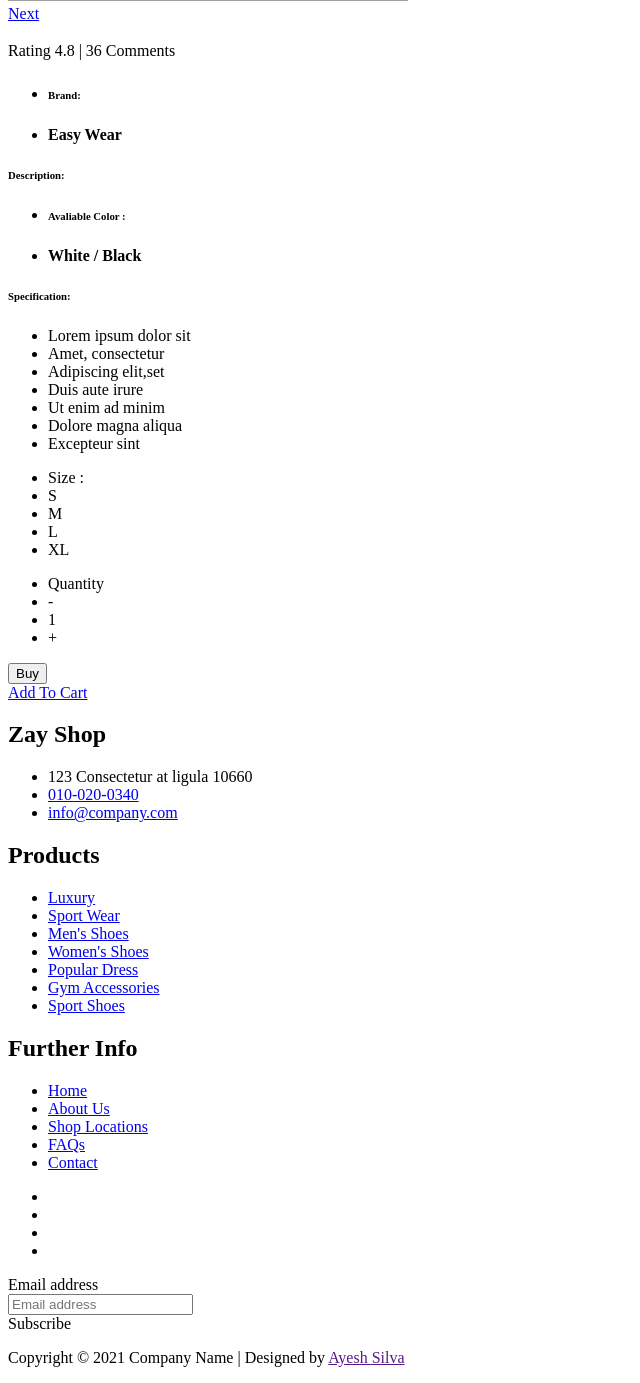
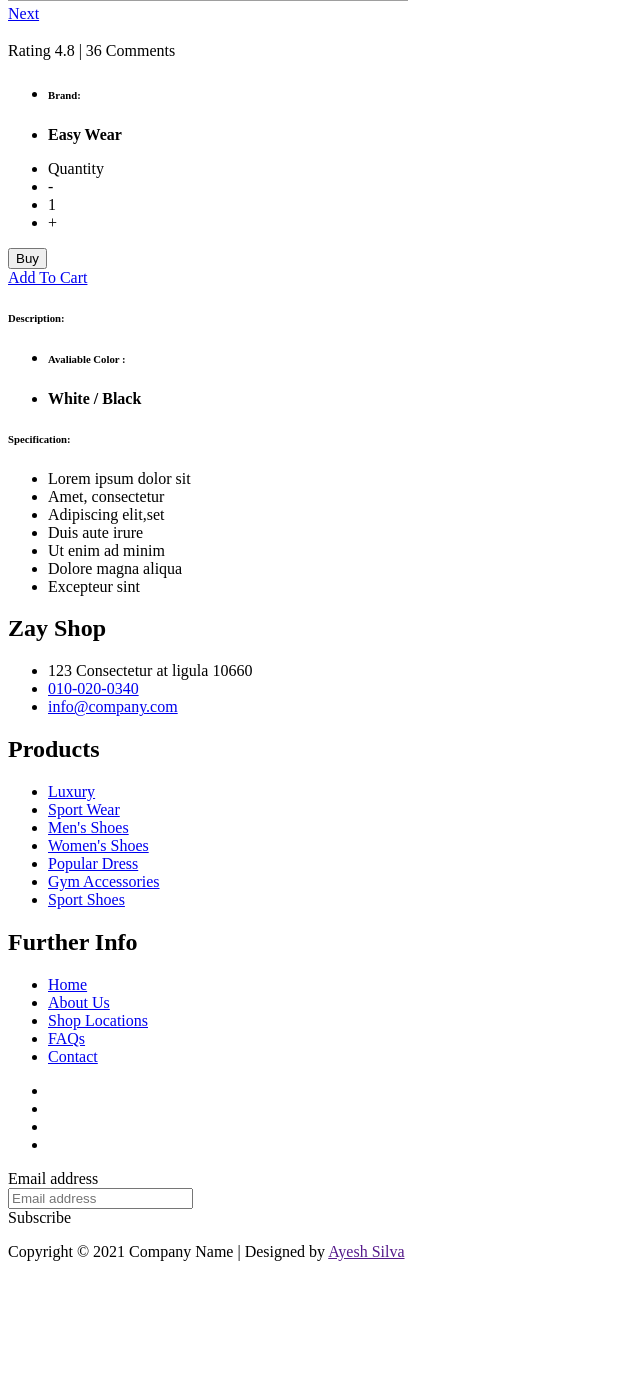
Before and after one commit to ayeshsilva/ishop, a Symfony app: template templates/front/home/single.html.twig in a window 1280 px wide. Shown: the part 3261-4644 px from the top of the page, without its empty margins (0-640 px from the left). After the commit the page ends 4522 px from the top, so only its background shows below. Run offline with Twig, Linux system fonts and the light colour scheme; the template is opened without the code that fills it, so the values that code supplies are empty; some libraries are stand-ins or nearby versions; grey boxes are pictures that could not be loaded.

Commit message:
fix icon boostrap5

```diff
--- a/assets/app.js
+++ b/assets/app.js
@@ -8,7 +8,10 @@
 // any CSS you import will output into a single css file (app.scss in this case)
 import './styles/app.scss';
 import './styles/front/design.css';
-import './styles/front/fontawesome.css';
+import '@fortawesome/fontawesome-free/js/fontawesome'
+import '@fortawesome/fontawesome-free/js/solid'
+import '@fortawesome/fontawesome-free/js/regular'
+import '@fortawesome/fontawesome-free/js/brands'
 
 
 
--- a/package.json
+++ b/package.json
@@ -1,11 +1,14 @@
 {
     "devDependencies": {
+        "@fortawesome/fontawesome-free": "^6.1.1",
         "@hotwired/stimulus": "^3.0.0",
         "@popperjs/core": "^2.11.5",
         "@symfony/stimulus-bridge": "^3.0.0",
         "@symfony/webpack-encore": "^2.0.0",
         "bootstrap": "^5.1.3",
         "core-js": "^3.0.0",
+        "file-loader": "^6.2.0",
+        "i": "^0.3.7",
         "regenerator-runtime": "^0.13.2",
         "sass": "^1.52.3",
         "sass-loader": "^12.6.0",
@@ -20,6 +23,7 @@
         "build": "encore production --progress"
     },
     "dependencies": {
+        "bootstrap-icons": "^1.8.3",
         "jquery": "^3.6.0"
     }
 }
--- a/templates/front/home/single.html.twig
+++ b/templates/front/home/single.html.twig
@@ -135,7 +135,7 @@
                                 <i class="fa fa-star text-warning"></i>
                                 <i class="fa fa-star text-warning"></i>
                                 <i class="fa fa-star text-secondary"></i>
-                                <span class="list-inline-item text-dark">Rating 4.8 | 36 Comments</span>
+                                <span class="list-inline-item text-dark">Rating 4.8 | 36 Comments </span>
                             </p>
                             <ul class="list-inline">
                                 <li class="list-inline-item">
@@ -145,6 +145,53 @@
                                     <p class="text-muted"><strong>Easy Wear</strong></p>
                                 </li>
                             </ul>
+                            <div class="col d-grid">
+                                <ul class="list-inline pb-3">
+                                    <li class="list-inline-item text-right">
+                                        Quantity
+                                        <input type="hidden" name="product-quanity" id="product-quanity"
+                                               value="1">
+                                    </li>
+                                    <li class="list-inline-item"><span class="btn btn-success"
+                                                                       id="btn-minus">-</span></li>
+                                    <li class="list-inline-item"><span class="badge bg-secondary"
+                                                                       id="var-value">1</span></li>
+                                    <li class="list-inline-item"><span class="btn btn-success"
+                                                                       id="btn-plus">+</span></li>
+                                </ul>
+                            </div>
+                            <div class="row">
+                                {#<div class="col-auto">
+                                    <ul class="list-inline pb-3">
+                                        <li class="list-inline-item">Size :
+                                            <input type="hidden" name="product-size" id="product-size" value="S">
+                                        </li>
+                                        <li class="list-inline-item"><span class="btn btn-success btn-size">S</span>
+                                        </li>
+                                        <li class="list-inline-item"><span class="btn btn-success btn-size">M</span>
+                                        </li>
+                                        <li class="list-inline-item"><span class="btn btn-success btn-size">L</span>
+                                        </li>
+                                        <li class="list-inline-item"><span
+                                                    class="btn btn-success btn-size">XL</span></li>
+                                    </ul>
+                                </div>#}
+
+                            </div>
+                            <div class="row mb-3">
+
+                                <div class="col d-grid">
+                                    <button type="submit" class="btn btn-success btn-lg" name="submit" value="buy">
+                                        Buy
+                                    </button>
+                                </div>
+                                <div class="col d-grid">
+                                    <a type="submit" href="{{ path('app_front_cart_add', {'id': product.id }) }}"
+                                       class="btn btn-success btn-lg"
+                                    >Add To Cart
+                                    </a>
+                                </div>
+                            </div>
 
                             <h6>Description:</h6>
                             <p>{{ product.description }}</p>
@@ -168,54 +215,6 @@
                                 <li>Excepteur sint</li>
                             </ul>
 
-                            <form action="" method="GET">
-                                <input type="hidden" name="product-title" value="Activewear">
-                                <div class="row">
-                                    <div class="col-auto">
-                                        <ul class="list-inline pb-3">
-                                            <li class="list-inline-item">Size :
-                                                <input type="hidden" name="product-size" id="product-size" value="S">
-                                            </li>
-                                            <li class="list-inline-item"><span class="btn btn-success btn-size">S</span>
-                                            </li>
-                                            <li class="list-inline-item"><span class="btn btn-success btn-size">M</span>
-                                            </li>
-                                            <li class="list-inline-item"><span class="btn btn-success btn-size">L</span>
-                                            </li>
-                                            <li class="list-inline-item"><span
-                                                        class="btn btn-success btn-size">XL</span></li>
-                                        </ul>
-                                    </div>
-                                    <div class="col-auto">
-                                        <ul class="list-inline pb-3">
-                                            <li class="list-inline-item text-right">
-                                                Quantity
-                                                <input type="hidden" name="product-quanity" id="product-quanity"
-                                                       value="1">
-                                            </li>
-                                            <li class="list-inline-item"><span class="btn btn-success"
-                                                                               id="btn-minus">-</span></li>
-                                            <li class="list-inline-item"><span class="badge bg-secondary"
-                                                                               id="var-value">1</span></li>
-                                            <li class="list-inline-item"><span class="btn btn-success"
-                                                                               id="btn-plus">+</span></li>
-                                        </ul>
-                                    </div>
-                                </div>
-                                <div class="row pb-3">
-                                    <div class="col d-grid">
-                                        <button type="submit" class="btn btn-success btn-lg" name="submit" value="buy">
-                                            Buy
-                                        </button>
-                                    </div>
-                                    <div class="col d-grid">
-                                        <a type="submit" href="{{ path('app_front_cart_add', {'id': product.id }) }}"
-                                           class="btn btn-success btn-lg"
-                                        >Add To Cart
-                                        </a>
-                                    </div>
-                                </div>
-                            </form>
 
                         </div>
                     </div>
```
Also changed, not shown: package-lock.json.
